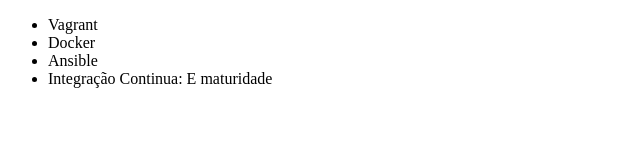
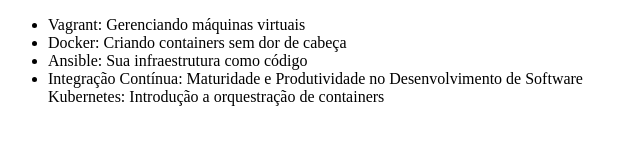
Before and after one commit to JiangoLibre/alura-git, a plain HTML site: page index.html in a window 1280 px wide. Shown: the whole page, without its empty margins (0-640 px from the left). Drawn offline with Linux system fonts and the light colour scheme.

Commit message:
Ajustes no título da página e ajustes nos cursos

```diff
--- a/index.html
+++ b/index.html
@@ -2,14 +2,15 @@
 <html lang="en">
 <head>
     <meta charset="UTF-8">
-    <title>Cursos da Alura</title>
+    <title>Lista de Cursos DevOps da Alura</title>
 </head>
 <body>
     <ul>
-        <li>Vagrant</li>
-        <li>Docker</li>
-        <li>Ansible</li>
-        <li>Integração Continua: E maturidade</li>
+        <li>Vagrant: Gerenciando máquinas virtuais</li>
+        <li>Docker: Criando containers sem dor de cabeça</li>
+        <li>Ansible: Sua infraestrutura como código</li>
+        <li>Integração Contínua: Maturidade e Produtividade no Desenvolvimento de Software</li>
+        <l1>Kubernetes: Introdução a orquestração de containers</l1>
     </ul>
 </body>
 </html>
```
